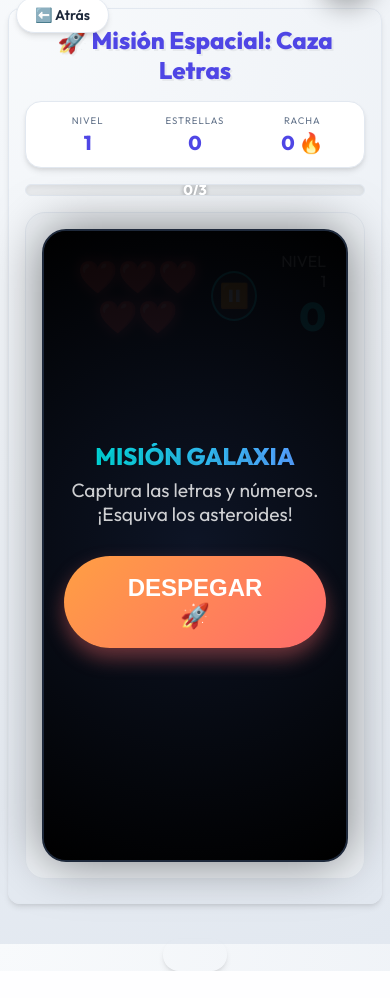
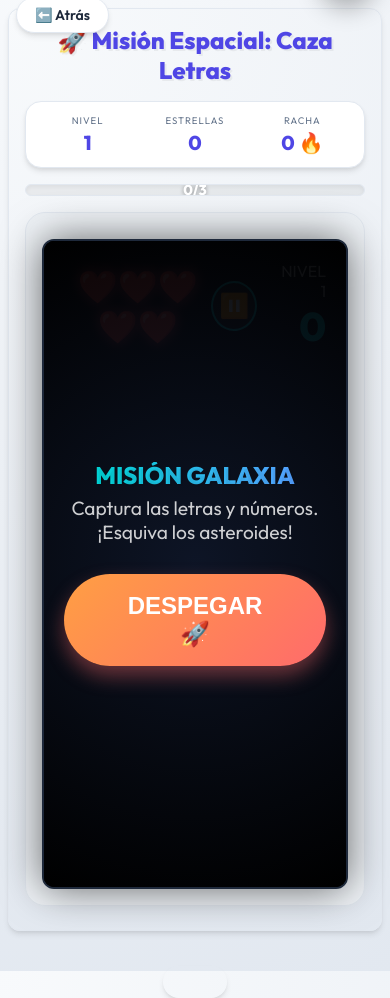
Before and after one commit to WilsJhos/aprendo_app_backend, a Django app: page /game/juego_master/ in a window 390 px wide. Shown: the part 73-1071 px from the top of the page. Before the commit the page ends 1044 px from the top, so only its background shows below. Run offline with Django 5.2, Linux system fonts and the light colour scheme; the visitor is signed in with stand-in values (Sample User, id 1); data comes from the database, SQL or seed files in the repository.

Commit message:
juego master

```diff
--- a/templates/games/juego_master.html
+++ b/templates/games/juego_master.html
@@ -11,19 +11,48 @@
     #game-wrapper {
         position: relative;
         width: 100%;
-        height: 75vh;
-        max-height: 700px;
-        min-height: 400px;
-        max-width: 1200px;
+        height: 80vh;
+        max-height: 650px;
+        min-height: 350px;
+        max-width: 1100px;
         margin: 0 auto;
         background: #000;
         overflow: hidden;
-        border-radius: 24px;
+        border-radius: 20px;
         border: 2px solid #1e293b;
-        box-shadow: 0 0 50px rgba(0,0,0,0.5);
+        box-shadow: 0 0 40px rgba(0,0,0,0.6);
     }
 
-    canvas { display: block; width: 100%; height: 100%; touch-action: none; }
+    /* --- ADAPTACIÓN RESPONSIVA TOTAL --- */
+    @media (max-width: 768px) {
+        #game-wrapper {
+            height: 85vh; /* Más alto en vertical para móviles */
+            border-radius: 12px;
+            margin-top: 10px;
+        }
+        #ui-layer { padding: 12px; }
+        .lives-container { font-size: 1.4rem; }
+        .score-val { font-size: 1.8rem; }
+    }
+
+    /* Optimización para modo HORIZONTAL en celulares */
+    @media (orientation: landscape) and (max-height: 550px) {
+        #game-wrapper {
+            height: 98vh;
+            width: 100vw;
+            max-width: 100vw;
+            max-height: 100vh;
+            border-radius: 0;
+            margin: 0;
+            border: none;
+        }
+        #ui-layer { padding: 8px 15px; }
+        .lives-container { font-size: 1.2rem; }
+        .score-val { font-size: 1.5rem; }
+        #top-bar { align-items: flex-start; }
+    }
+
+    canvas { display: block; width: 100%; height: 100%; touch-action: none; background: #000; }
 
     #ui-layer {
         position: absolute;
```
